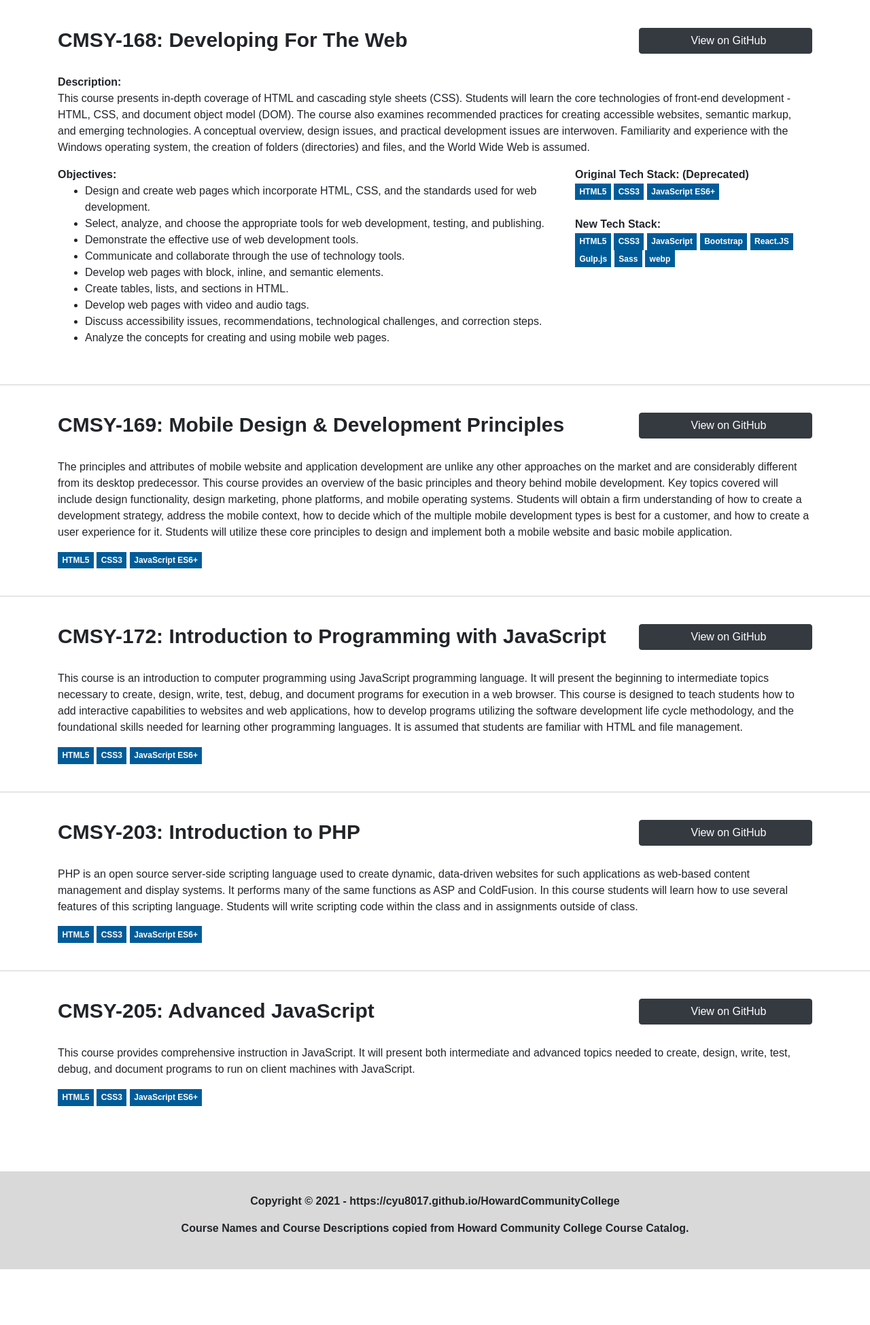
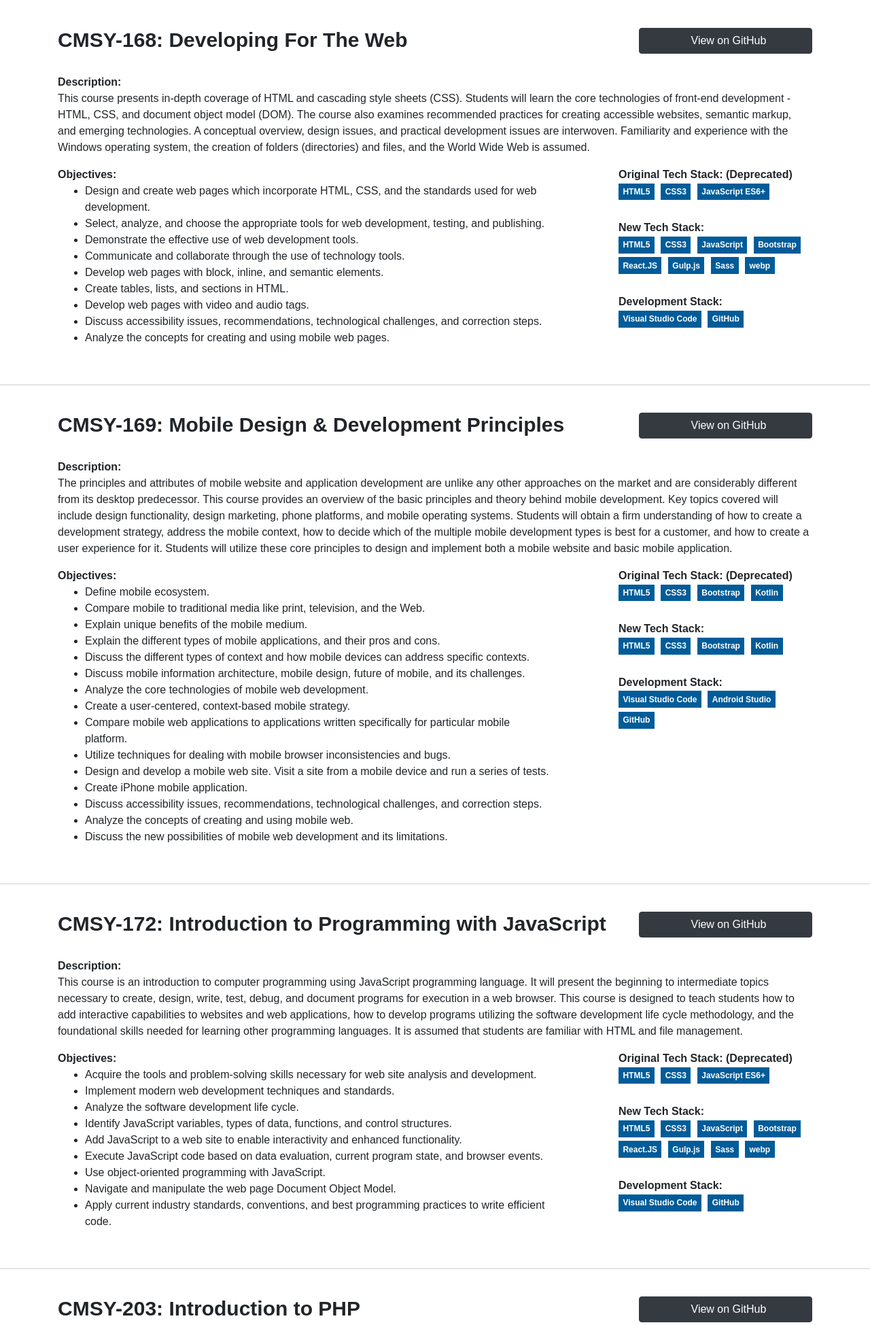
Before and after one commit to cyu8017/HowardCommunityCollege, a PHP site: page / in a window 1280 px wide. Shown: the part 735-2684 px from the top of the page at 68% size. Before the commit the page ends 2602 px from the top, so only its background shows below. Run offline with PHP 8.4, Linux system fonts and the light colour scheme; some libraries are stand-ins or nearby versions; some web fonts are replaced.

Commit message:
Updated index.html

```diff
--- a/index.html
+++ b/index.html
@@ -134,7 +134,7 @@
                         </ul>
                     </div>
 
-                    <div class="col-sm-12 col-md-6 col-lg-4" style="text-align: left; padding-left: 1rem;">
+                    <div class="col-sm-12 col-md-6 col-lg-4" style="text-align: left; padding-left: 5rem;">
                         <strong>Original Tech Stack: (Deprecated)</strong>
                         <br>
                         <span class="badge badge-primary">HTML5</span>
@@ -151,6 +151,11 @@
                         <span class="badge badge-primary">Gulp.js</span>
                         <span class="badge badge-primary">Sass</span>
                         <span class="badge badge-primary">webp</span>
+                        <br><br>
+                        <strong>Development Stack:</strong>
+                        <br>
+                        <span class="badge badge-primary">Visual Studio Code</span>
+                        <span class="badge badge-primary">GitHub</span>
                     </div>
 
                 </div>
@@ -175,6 +180,7 @@
                 <br />
                 <div class="row">
                     <div class="col-sm-12 col-md-12 col-lg-12">
+                        <strong>Description:</strong>
                         <p>The principles and attributes of mobile website and application development are unlike any
                             other approaches on the market and are considerably different from its desktop predecessor.
                             This course provides an overview of the basic principles and theory behind mobile
@@ -185,12 +191,51 @@
                             experience for it. Students will utilize these core principles to design and implement both
                             a mobile website and basic mobile application.</p>
                     </div>
-                </div>
-                <div class="row">
-                    <div class="col-sm-12 col-md-12 col-lg-12">
+                    <div class="col-sm-12 col-md-6 col-lg-8">
+                        <strong>Objectives:</strong>
+                        <ul>
+                            <li>Define mobile ecosystem.</li>
+                            <li>Compare mobile to traditional media like print, television, and the Web.</li>
+                            <li>Explain unique benefits of the mobile medium.</li>
+                            <li>Explain the different types of mobile applications, and their pros and cons.</li>
+                            <li>Discuss the different types of context and how mobile devices can address specific
+                                contexts.</li>
+                            <li>Discuss mobile information architecture, mobile design, future of mobile, and its
+                                challenges.</li>
+                            <li>Analyze the core technologies of mobile web development.</li>
+                            <li>Create a user-centered, context-based mobile strategy.</li>
+                            <li>Compare mobile web applications to applications written specifically for particular
+                                mobile platform.</li>
+                            <li>Utilize techniques for dealing with mobile browser inconsistencies and bugs.</li>
+                            <li>Design and develop a mobile web site. Visit a site from a mobile device and run a series
+                                of tests.</li>
+                            <li>Create iPhone mobile application.</li>
+                            <li>Discuss accessibility issues, recommendations, technological challenges, and correction
+                                steps.</li>
+                            <li>Analyze the concepts of creating and using mobile web.</li>
+                            <li>Discuss the new possibilities of mobile web development and its limitations.</li>
+                        </ul>
+                    </div>
+                    <div class="col-sm-12 col-md-6 col-lg-4" style="text-align: left; padding-left: 5rem;">
+                        <strong>Original Tech Stack: (Deprecated)</strong>
+                        <br>
                         <span class="badge badge-primary">HTML5</span>
                         <span class="badge badge-primary">CSS3</span>
-                        <span class="badge badge-primary">JavaScript ES6+</span>
+                        <span class="badge badge-primary">Bootstrap</span>
+                        <span class="badge badge-primary">Kotlin</span>
+                        <br><br>
+                        <strong>New Tech Stack:</strong>
+                        <br>
+                        <span class="badge badge-primary">HTML5</span>
+                        <span class="badge badge-primary">CSS3</span>
+                        <span class="badge badge-primary">Bootstrap</span>
+                        <span class="badge badge-primary">Kotlin</span>
+                        <br><br>
+                        <strong>Development Stack:</strong>
+                        <br>
+                        <span class="badge badge-primary">Visual Studio Code</span>
+                        <span class="badge badge-primary">Android Studio</span>
+                        <span class="badge badge-primary">GitHub</span>
                     </div>
                 </div>
             </div>
@@ -214,6 +259,7 @@
                 <br />
                 <div class="row">
                     <div class="col-sm-12 col-md-12 col-lg-12">
+                        <strong>Description:</strong>
                         <p>This course is an introduction to computer programming using JavaScript programming language.
                             It will present the beginning to intermediate topics necessary to create, design, write,
                             test, debug, and document programs for execution in a web browser. This course is designed
@@ -222,12 +268,45 @@
                             foundational skills needed for learning other programming languages. It is assumed that
                             students are familiar with HTML and file management.</p>
                     </div>
-                </div>
-                <div class="row">
-                    <div class="col-sm-12 col-md-12 col-lg-12">
+                    <div class="col-sm-12 col-md-6 col-lg-8">
+                        <strong>Objectives:</strong>
+                        <ul>
+                            <li>Acquire the tools and problem-solving skills necessary for web site analysis and
+                                development.</li>
+                            <li>Implement modern web development techniques and standards.</li>
+                            <li>Analyze the software development life cycle.</li>
+                            <li>Identify JavaScript variables, types of data, functions, and control structures.</li>
+                            <li>Add JavaScript to a web site to enable interactivity and enhanced functionality.</li>
+                            <li>Execute JavaScript code based on data evaluation, current program state, and browser
+                                events.</li>
+                            <li>Use object-oriented programming with JavaScript.</li>
+                            <li>Navigate and manipulate the web page Document Object Model.</li>
+                            <li>Apply current industry standards, conventions, and best programming practices to write
+                                efficient code.</li>
+                        </ul>
+                    </div>
+                    <div class="col-sm-12 col-md-6 col-lg-4" style="text-align: left; padding-left: 5rem;">
+                        <strong>Original Tech Stack: (Deprecated)</strong>
+                        <br>
                         <span class="badge badge-primary">HTML5</span>
                         <span class="badge badge-primary">CSS3</span>
                         <span class="badge badge-primary">JavaScript ES6+</span>
+                        <br><br>
+                        <strong>New Tech Stack:</strong>
+                        <br>
+                        <span class="badge badge-primary">HTML5</span>
+                        <span class="badge badge-primary">CSS3</span>
+                        <span class="badge badge-primary">JavaScript</span>
+                        <span class="badge badge-primary">Bootstrap</span>
+                        <span class="badge badge-primary">React.JS</span>
+                        <span class="badge badge-primary">Gulp.js</span>
+                        <span class="badge badge-primary">Sass</span>
+                        <span class="badge badge-primary">webp</span>
+                        <br><br>
+                        <strong>Development Stack:</strong>
+                        <br>
+                        <span class="badge badge-primary">Visual Studio Code</span>
+                        <span class="badge badge-primary">GitHub</span>
                     </div>
                 </div>
             </div>
@@ -251,20 +330,42 @@
                 <br />
                 <div class="row">
                     <div class="col-sm-12 col-md-12 col-lg-12">
+                        <strong>Description:</strong>
                         <p>PHP is an open source server-side scripting language used to create dynamic, data-driven
                             websites for such applications as web-based content management and display systems. It
                             performs many of the same functions as ASP and ColdFusion. In this course students will
                             learn how to use several features of this scripting language. Students will write scripting
                             code within the class and in assignments outside of class.</p>
                     </div>
-                </div>
-                <div class="row">
-                    <div class="col-sm-12 col-md-12 col-lg-12">
+                    <div class="col-sm-12 col-md-6 col-lg-8">
+                        <strong>Objectives:</strong>
+                        <ul>
+                            <li>Identify PHP’s capabilities as a server-side scripting language, and the reasons for its
+                                popularity.</li>
+                            <li>Use a text editor for editing and saving HTML documents and PHP scripts.</li>
+                            <li>Manipulate variables and data in PHP.</li>
+                            <li>Pass data to PHP documents by using URL parameters and forms.</li>
+                            <li>Process strings, numbers, arrays, dates and Boolean values with PHP.</li>
+                            <li>Write flow control statements within PHP scripts.</li>
+                            <li>Use regular expressions and work with files in PHP.</li>
+                            <li>Use PHP to input and output data into a MySQL database to and through a web server.</li>
+                        </ul>
+                    </div>
+                    <div class="col-sm-12 col-md-6 col-lg-4" style="text-align: left; padding-left: 5rem;">
+                        <strong>Original Tech Stack:</strong>
+                        <br>
                         <span class="badge badge-primary">HTML5</span>
                         <span class="badge badge-primary">CSS3</span>
-                        <span class="badge badge-primary">JavaScript ES6+</span>
+                        <span class="badge badge-primary">php</span>
+                        <br><br>
+                        <strong>Development Stack:</strong>
+                        <br>
+                        <span class="badge badge-primary">Visual Studio Code</span>
+                        <span class="badge badge-primary">MAMP</span>
+                        <span class="badge badge-primary">GitHub</span>
                     </div>
                 </div>
+
             </div>
         </section>
 
@@ -286,16 +387,47 @@
                 <br />
                 <div class="row">
                     <div class="col-sm-12 col-md-12 col-lg-12">
+                        <strong>Description:</strong>
                         <p>This course provides comprehensive instruction in JavaScript. It will present both
                             intermediate and advanced topics needed to create, design, write, test, debug, and document
                             programs to run on client machines with JavaScript.</p>
                     </div>
-                </div>
-                <div class="row">
-                    <div class="col-sm-12 col-md-12 col-lg-12">
+                    <div class="col-sm-12 col-md-6 col-lg-8">
+                        <strong>Objectives:</strong>
+                        <ul>
+                            <li>Master fundamental concepts regarding the use of JavaScript as a client-side scripting language and the
+                                elements of the Document Object Model.</li>
+                            <li>Implement looping and conditional branching.</li>
+                            <li>Use JavaScript for DHTML, including rollovers and creating pop-up windows.</li>
+                            <li>Use JavaScript for form validation, to handle events on a form, and to write scripts for list boxes, check
+                                boxes, and radio buttons.</li>
+                            <li>Write JavaScript methods to allow web servers to interact with a user.</li>
+                            <li>Use JavaScript security tools for password protection.</li>
+                            <li>Use JavaScript to write data to cookies and other advanced cookie functions.</li>
+                            <li>Develop a troubleshooting strategy to debug common JavaScript errors.</li>
+                        </ul>
+                    </div>
+                    <div class="col-sm-12 col-md-6 col-lg-4" style="text-align: left; padding-left: 5rem;">
+                        <strong>Original Tech Stack:</strong>
+                        <br>
+                        <span class="badge badge-primary">HTML5</span>
+                        <span class="badge badge-primary">CSS</span>
+                        <span class="badge badge-primary">JavaScriot</span>
+                        <span class="badge badge-primary">jQuery</span>
+                        <br><br>
+                        <strong>New Tech Stack:</strong>
+                        <br>
                         <span class="badge badge-primary">HTML5</span>
                         <span class="badge badge-primary">CSS3</span>
-                        <span class="badge badge-primary">JavaScript ES6+</span>
+                        <span class="badge badge-primary">Bootstrap</span>
+                        <span class="badge badge-primary">JavaScript</span>
+                        <span class="badge badge-primary">jQuery</span>
+                        <br><br>
+                        <strong>Development Stack:</strong>
+                        <br>
+                        <span class="badge badge-primary">Visual Studio Code</span>
+                        <span class="badge badge-primary">MAMP</span>
+                        <span class="badge badge-primary">GitHub</span>
                     </div>
                 </div>
             </div>
@@ -315,7 +447,6 @@
         </footer>
 
     </div>
-
 
     <div class="modal fade" id="exampleModal" tabindex="-1" aria-labelledby="exampleModalLabel" aria-hidden="true">
         <div class="modal-dialog">
--- a/src/css/styles.css
+++ b/src/css/styles.css
@@ -15,6 +15,11 @@ body {
 
 .navbar-light .navbar-nav .nav-link:hover {
     color: #f3f3f3;
+    font-weight: normal;
+}
+
+.navbar-light .navbar-nav .nav-link:focus {
+    color: #ffffff;
     font-weight: normal;
 }
 
@@ -101,6 +106,7 @@ body {
     border-radius: 0;
     color: #ffffff;
     padding: 0.4rem;
+    margin: 0 5px 5px 0;
 }
 
 /* Footer */
```
